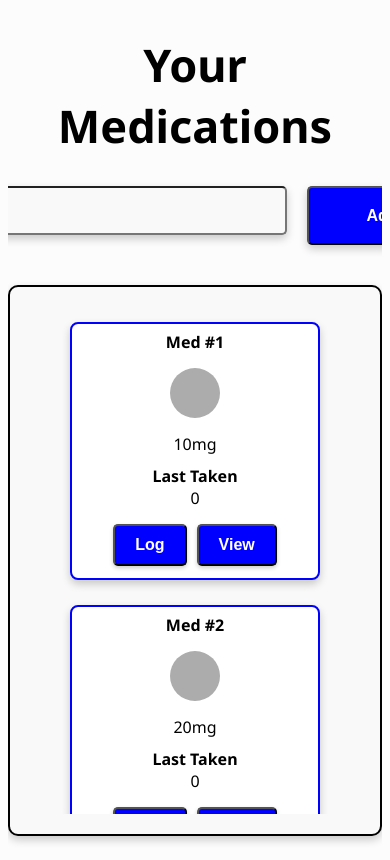
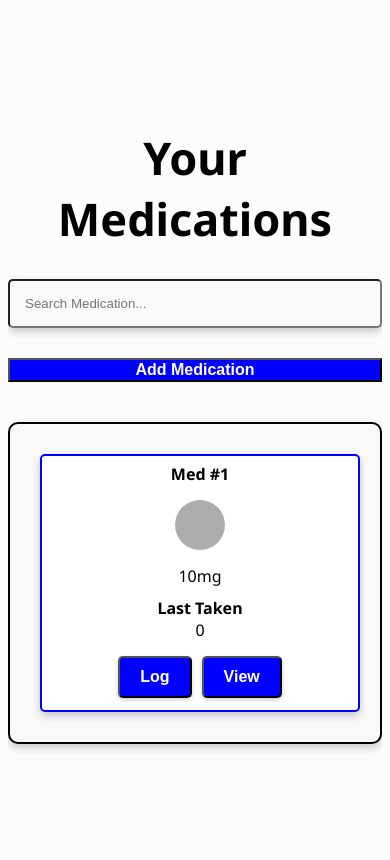
Before and after one commit to ojosproject/iris, a Next.js app: page /log_view in a window 390 px wide. Built offline with nearby package versions, Linux system fonts and the light colour scheme.

Commit message:
chore(log_view): re-oragnize LogTab.css and MedView.css and responsive
also move medview folder back into log_view

```diff
--- a/src/app/log_view/LogTab.css
+++ b/src/app/log_view/LogTab.css
@@ -1,23 +1,87 @@
+:root {
+  --main-bg-color: #f9f9f9;
+  --primary-color: #0000ff;
+  --secondary-color: #ffffff;
+  --hover-color: #414141;
+  --text-color: #000000;
+  --font-size-large: 45px;
+  --font-size-medium: 16px;
+  --border-radius: 5px;
+  --box-shadow: 0 4px 8px rgba(0, 0, 0, 0.2);
+  --box-shadow-small: 0 2px 4px rgba(0, 0, 0, 0.2);
+  --container-width: 800px;
+  --padding: 15px;
+  --gap: 20px;
+}
+
+/* Global Styles */
+* {
+  box-sizing: border-box;
+}
+
+body {
+  font-family: Arial, sans-serif;
+  color: var(--text-color);
+}
+
+/* Utility Classes */
+.flex-center {
+  display: flex;
+  justify-content: center;
+  align-items: center;
+}
+
+.flex-column {
+  flex-direction: column;
+}
+
+.flex-wrap {
+  flex-wrap: wrap;
+}
+
+.gap {
+  gap: var(--gap);
+}
+
+.box-shadow {
+  box-shadow: var(--box-shadow);
+}
+
+.box-shadow-small {
+  box-shadow: var(--box-shadow-small);
+}
+
+.border-radius {
+  border-radius: var(--border-radius);
+}
+
+.button {
+  padding: var(--padding);
+  border-radius: var(--border-radius);
+  cursor: pointer;
+  color: white;
+  background-color: var(--primary-color);
+  transition: background-color 0.3s ease;
+}
+
+.button:hover {
+  background-color: var(--hover-color);
+}
+
+/* Container Styles */
 .container {
   display: flex;
   justify-content: center;
   flex-direction: column;
   align-items: center;
-  height: fit-content;
-  box-sizing: border-box;
   height: 100vh;
   overflow: hidden;
 }
 
 .header {
-  font-size: 45px;
+  font-size: var(--font-size-large);
   font-weight: bold;
-  color: #000000;
   text-align: center;
-}
-
-body {
-  font-family: Arial, sans-serif;
 }
 
 .inputContainer {
@@ -26,7 +90,6 @@ body {
 
 .logsContainer {
   display: flex;
-  flex-direction: row;
   flex-wrap: wrap;
   justify-content: space-around;
   gap: 15px;
@@ -34,7 +97,6 @@ body {
   overflow-y: auto;
   width: 100%;
   padding: 10px;
-  box-sizing: border-box;
 }
 
 .logButtons {
@@ -47,13 +109,17 @@ body {
 .logItem {
   flex: 1;
   padding: 10px 20px;
-  border-radius: 5px;
-  background-color: #0000ff;
+  border-radius: var(--border-radius);
+  background-color: var(--primary-color);
   color: white;
-  font-size: 16px;
+  font-size: var(--font-size-medium);
   cursor: pointer;
   transition: background-color 0.3s ease;
-  box-shadow: 0 2px 4px rgba(0, 0, 0, 0.2);
+  box-shadow: var(--box-shadow-small);
+}
+
+.logItem:hover {
+  background-color: var(--hover-color);
 }
 
 .logMeds {
@@ -63,11 +129,10 @@ body {
   width: calc(33.333% - 20px);
   min-width: 250px;
   margin: 5px;
-  border: 2px solid #0000ff;
-  border-radius: 8px;
-  box-sizing: border-box;
-  background-color: #ffffff;
-  box-shadow: 0 4px 8px rgba(0, 0, 0, 0.2);
+  border: 2px solid var(--primary-color);
+  border-radius: var(--border-radius);
+  background-color: var(--secondary-color);
+  box-shadow: var(--box-shadow);
   align-items: center;
   min-height: 200px;
   padding: 2px;
@@ -81,15 +146,10 @@ body {
   margin: 10px auto;
 }
 
-.logItem:hover {
-  background-color: #414141;
-}
-
 .logMeds .logName,
 .logMeds .logDosage,
 .logMeds .logFrequency,
 .logMeds .logLastTake {
-  color: #000000;
   margin: 5px 0;
   text-align: center;
 }
@@ -108,10 +168,10 @@ input {
 .medication-card {
   width: 48%;
   margin: 1%;
-  padding: 10px;
+  padding: var(--padding);
   border: 1px solid #ccc;
-  border-radius: 5px;
-  background-color: #f9f9f9;
+  border-radius: var(--border-radius);
+  background-color: var(--main-bg-color);
 }
 
 .medication-card div {
@@ -120,14 +180,13 @@ input {
 
 .medsWrap {
   width: 100%;
-  max-width: 800px;
+  max-width: var(--container-width);
   margin: 20px auto;
-  padding: 20px;
-  border: 2px solid #000000;
+  padding: var(--padding);
+  border: 2px solid var(--text-color);
   border-radius: 10px;
-  background-color: #f9f9f9;
-  box-shadow: 0 4px 8px rgba(0, 0, 0, 0.2);
-  box-sizing: border-box;
+  background-color: var(--main-bg-color);
+  box-shadow: var(--box-shadow);
 }
 
 .buttonGroup {
@@ -137,35 +196,56 @@ input {
 
 .searchBarContainer {
   display: flex;
-  width: 700px;
+  width: 100%;
+  max-width: 700px;
   align-items: center;
-  margin-bottom: 20px;
-  gap: 20px;
+  margin-bottom: var(--gap);
+  gap: var(--gap);
 }
 
 .searchInput {
   flex: 2;
-  background-color: #f9f9f9;
-  color: #000000;
-  border-radius: 5px;
-  padding: 15px;
-  box-sizing: border-box;
-  box-shadow: 0 4px 8px rgba(0, 0, 0, 0.2);
+  background-color: var(--main-bg-color);
+  color: var(--text-color);
+  padding: var(--padding);
   width: 100%;
+  border-radius: var(--border-radius);
+  box-shadow: var(--box-shadow);
 }
 
 .addMedicationButton {
   flex: 1;
-  padding: 15px;
-  border-radius: 5px;
-  background-color: #0000ff;
-  color: white;
+  background-color: var(--primary-color);
+  color: #ffffff;
+  align-self: stretch;
   cursor: pointer;
-  transition: background-color 0.3s ease;
-  box-shadow: 0 4px 8px rgba(0, 0, 0, 0.2);
-  align-self: stretch;
+}
+.addMedicationButton:hover {
+  background-color: var(--hover-color);
 }
 
-.addMedicationButton:hover {
-  background-color: #414141;
+/* Responsive Design */
+@media (max-width: 768px) {
+  .logMeds {
+    width: 100%;
+    min-width: auto;
+  }
+
+  .logsContainer {
+    flex-direction: column;
+  }
+
+  .medication-card {
+    width: 100%;
+    margin: 10px 0;
+  }
+
+  .searchBarContainer {
+    flex-direction: column;
+    width: 100%;
+  }
+
+  .addMedicationButton {
+    width: 100%;
+  }
 }
--- a/src/app/log_view/medview/MedView.css
+++ b/src/app/log_view/medview/MedView.css
@@ -1,9 +1,32 @@
+:root {
+  --main-bg-color: #f9f9f9;
+  --secondary-bg-color: #fff;
+  --border-color: #ddd;
+  --box-shadow: 0 4px 8px rgba(0, 0, 0, 0.1);
+  --border-radius: 10px;
+  --font-color: #000;
+  --heading-color: #333;
+  --progress-circle-bg: #eee;
+  --progress-circle-color: yellow;
+  --font-family: Arial, sans-serif;
+  --container-width: 800px;
+  --padding: 20px;
+}
+
+* {
+  box-sizing: border-box;
+}
+
+body {
+  font-family: var(--font-family);
+  color: var(--font-color);
+}
+
 .medicine-container {
   width: 100%;
-  max-width: 800px;
+  max-width: var(--container-width);
   margin: 0 auto;
-  padding: 20px;
-  color: #000;
+  padding: var(--padding);
 }
 
 .header {
@@ -14,31 +37,29 @@
   margin: 0;
 }
 
-body {
-  font-family: Arial, sans-serif;
-}
-
 .content {
   width: 100%;
   display: flex;
   justify-content: space-between;
   margin-top: 20px;
-  border: 1px solid #ddd;
-  background-color: #f9f9f9;
-  border-radius: 10px;
-  box-shadow: 0 4px 8px rgba(0, 0, 0, 0.1);
-  box-sizing: border-box;
+  border: 1px solid var(--border-color);
+  background-color: var(--main-bg-color);
+  border-radius: var(--border-radius);
+  box-shadow: var(--box-shadow);
+}
+
+.left-panel,
+.right-panel {
+  padding: var(--padding);
 }
 
 .left-panel {
   flex: 1;
-  border-right: 1px solid #ddd;
-  padding: 20px;
+  border-right: 1px solid var(--border-color);
 }
 
 .right-panel {
   flex: 2;
-  padding: 20px;
 }
 
 .details-container {
@@ -54,12 +75,10 @@ body {
   justify-content: center;
   width: 150px;
   height: 150px;
-  border: 1px solid #ddd;
-  border-radius: 10px;
-  background-color: #fff;
-  box-shadow: 0 4px 8px rgba(0, 0, 0, 0.1);
-  position: relative;
-  box-sizing: border-box;
+  background-color: var(--secondary-bg-color);
+  border: 1px solid var(--border-color);
+  border-radius: var(--border-radius);
+  box-shadow: var(--box-shadow);
 }
 
 .detail-box span {
@@ -67,7 +86,6 @@ body {
   overflow: hidden;
   text-overflow: ellipsis;
   font-weight: bold;
-  position: relative;
 }
 
 .circle-container {
@@ -87,62 +105,80 @@ body {
 
 .circle-bg {
   fill: none;
-  stroke: #eee;
+  stroke: var(--progress-circle-bg);
   stroke-width: 3.8;
 }
 
 .circle {
   fill: none;
-  stroke: yellow;
+  stroke: var(--progress-circle-color);
   stroke-width: 3.8;
   stroke-linecap: round;
   transition: stroke-dasharray 0.5s ease;
 }
 
 .percentage-text {
-  font-size: 8px;
+  font-size: 12px;
   text-anchor: middle;
-  fill: #000;
+  fill: var(--font-color);
   font-weight: bold;
 }
 
 .log-section {
   margin-top: 20px;
-  background-color: #fff;
 }
 
 .log-table {
   max-height: 300px;
   overflow-y: auto;
-  border: 1px solid #ddd;
-  border-radius: 10px;
-  box-shadow: 0 4px 8px rgba(0, 0, 0, 0.1);
-  box-sizing: border-box;
   margin-top: 10px;
+  border: 1px solid var(--border-color);
+  border-radius: var(--border-radius);
+  box-shadow: var(--box-shadow);
 }
 
 .log-table table {
   width: 100%;
   border-collapse: collapse;
-  background-color: #fff;
 }
 
 .log-header {
   background-color: #f0f0f0;
-  color: #333;
+  color: var(--heading-color);
   font-weight: bold;
-  position: relative;
-  top: 0;
-  z-index: 1;
-}
-
-.log-table tbody tr {
-  background-color: #ffffff;
 }
 
 .log-table th,
 .log-table td {
   padding: 10px;
   text-align: left;
-  border: 1px solid #ddd;
+  border: 1px solid var(--border-color);
 }
+
+/* Utility Classes */
+.border-box {
+  border: 1px solid var(--border-color);
+  border-radius: var(--border-radius);
+  box-shadow: var(--box-shadow);
+}
+
+.text-center {
+  text-align: center;
+}
+
+.flex {
+  display: flex;
+  justify-content: space-between;
+  align-items: center;
+}
+
+@media (max-width: 600px) {
+  .content {
+    flex-direction: column;
+  }
+  .left-panel,
+  .right-panel {
+    width: 100%;
+    border-right: none;
+  }
+}
```
